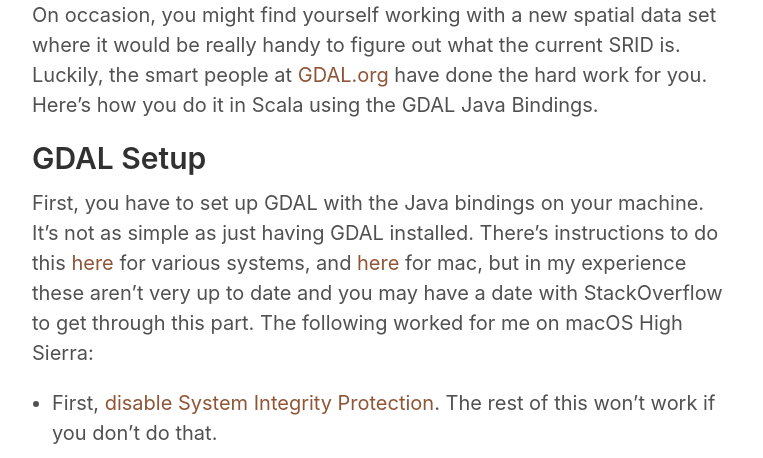
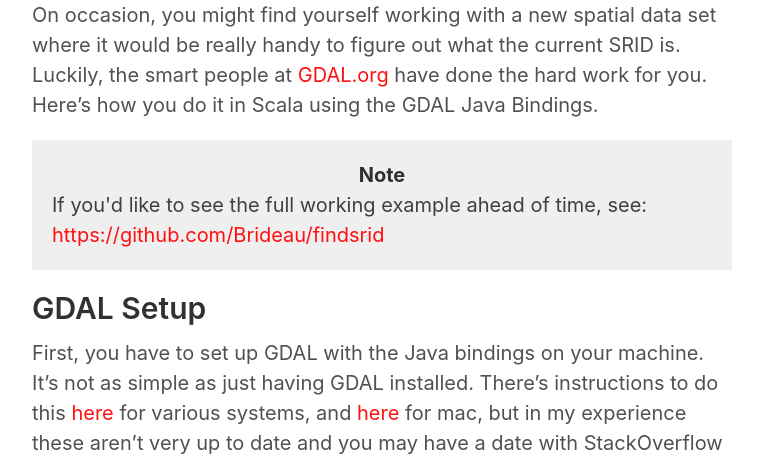
Before and after one commit to Brideau/whackdata, a Jekyll site: the page built from _posts/2017-11-23-finding-srs-srid-geospatial-file-scala-gdal.md, in a window 1280 px wide. Shown: the part 601-1059 px from the top of the page, without its empty margins (258-1021 px from the left). Built offline with Jekyll 4.4.1, drawn with Linux system fonts in a browser that asks for light colours; comment, search, counter and statistics services are not loaded; some of the changed text lies outside the part shown.

Commit message:
New blog post on ogr2ogr

```diff
--- a/_posts/2017-11-23-finding-srs-srid-geospatial-file-scala-gdal.md
+++ b/_posts/2017-11-23-finding-srs-srid-geospatial-file-scala-gdal.md
@@ -11,6 +11,11 @@ tags: geospatial scala gdal
 <img src="https://i.imgur.com/x1ggCb4.png" alt="Map of Canada with the words EPSG 3573 printed over top.">
 
 On occasion, you might find yourself working with a new spatial data set where it would be really handy to figure out what the current SRID is. Luckily, the smart people at [GDAL.org](http://www.gdal.org/) have done the hard work for you. Here's how you do it in Scala using the GDAL Java Bindings.
+
+<div class="message">
+<div class="note"><strong>Note</strong></div>
+If you'd like to see the full working example ahead of time, see: <a href="https://github.com/Brideau/findsrid" rel="noopener" target="_blank">https://github.com/Brideau/findsrid</a>
+</div>
 
 ## GDAL Setup
 
--- a/_sass/_message.scss
+++ b/_sass/_message.scss
@@ -9,3 +9,7 @@
   color: #404040;
   background-color: #efefef;
 }
+
+.note {
+  text-align: center;
+}
--- a/_sass/_variables.scss
+++ b/_sass/_variables.scss
@@ -4,7 +4,7 @@ $gray-3: #767676;
 $gray-4: #515151;
 $gray-5: #313131;
 
-$red: #ac4142;
+$red: #ff1010;
 $orange: #d28445;
 $yellow: #f4bf75;
 $green: #90a959;
@@ -19,7 +19,7 @@ $root-line-height: 1.5;
 
 $body-color: #515151;
 $body-bg: #fff;
-$link-color: $brown;
+$link-color: $red;
 
 $border-color: #e5e5e5;
 
```
Also changed, not shown: _posts/2017-11-25-using-ogr2ogr-scala-gdal.md (added, +66 -0 lines).
